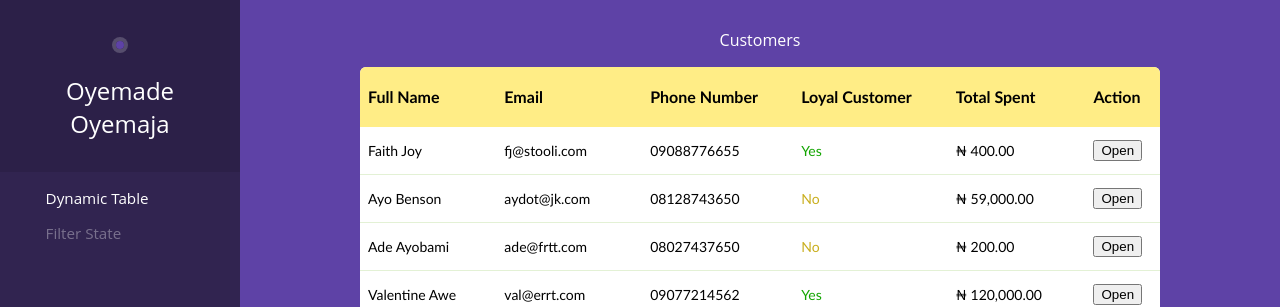
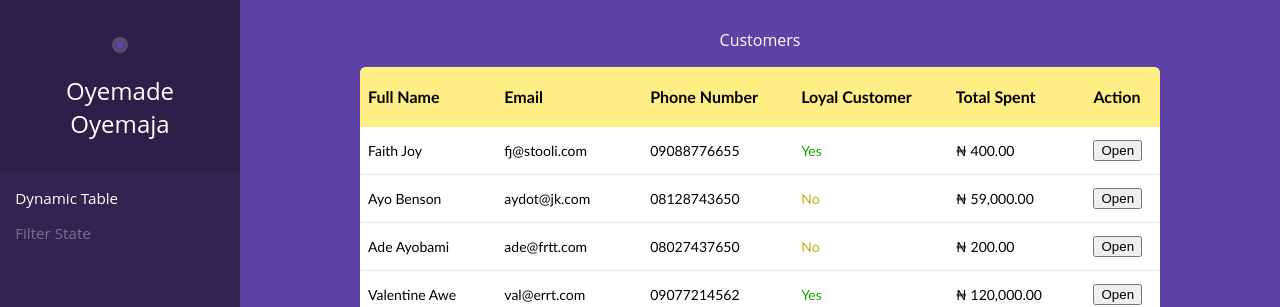
Before and after one commit to Oyemade/ng-sandbox, an Angular app: page /dynamicTable in a window 1280 px wide. Shown: the top 307 px of the page. Built offline with nearby package versions, Linux system fonts and the light colour scheme.

Commit message:
nav li padding fix

```diff
--- a/src/app/app.component.scss
+++ b/src/app/app.component.scss
@@ -48,7 +48,7 @@ main {
     margin: 0;
 
     li {
-      padding: 0.5em 1em 0.5em 3em;
+      padding: 0.5em 1em 0.5em 1em;
       font-size: 0.95em;
       font-weight: regular;
       background-repeat: no-repeat;
```
